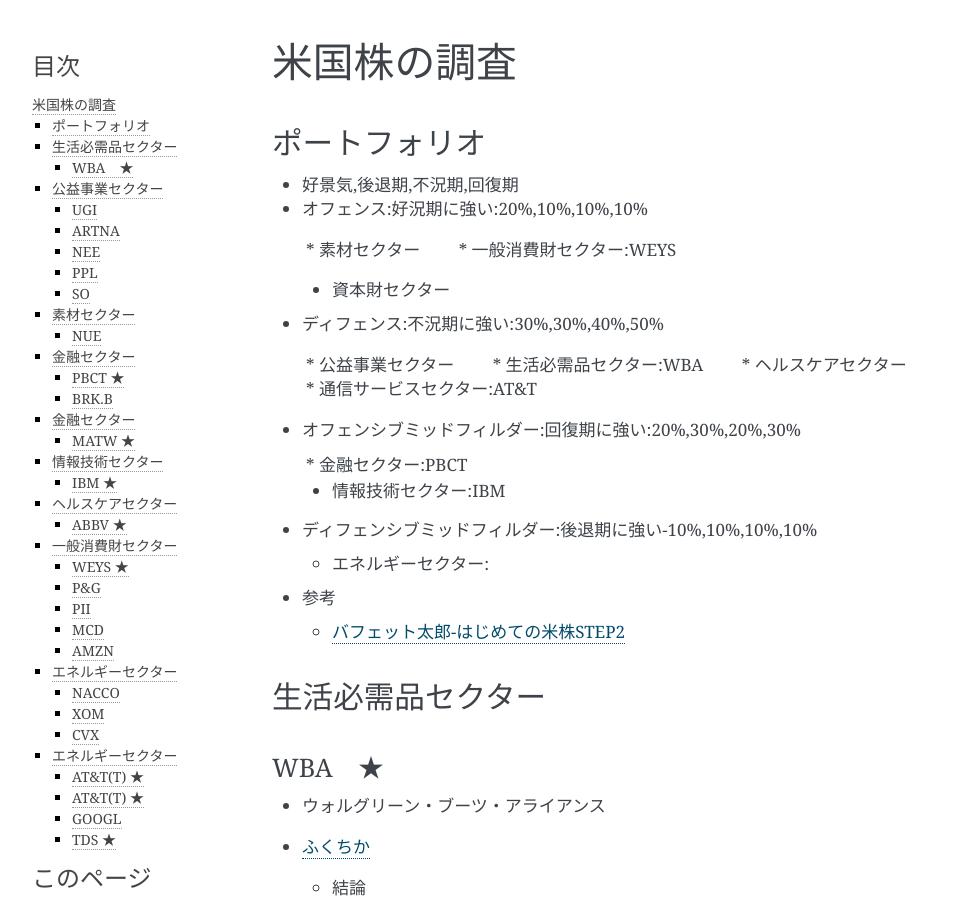
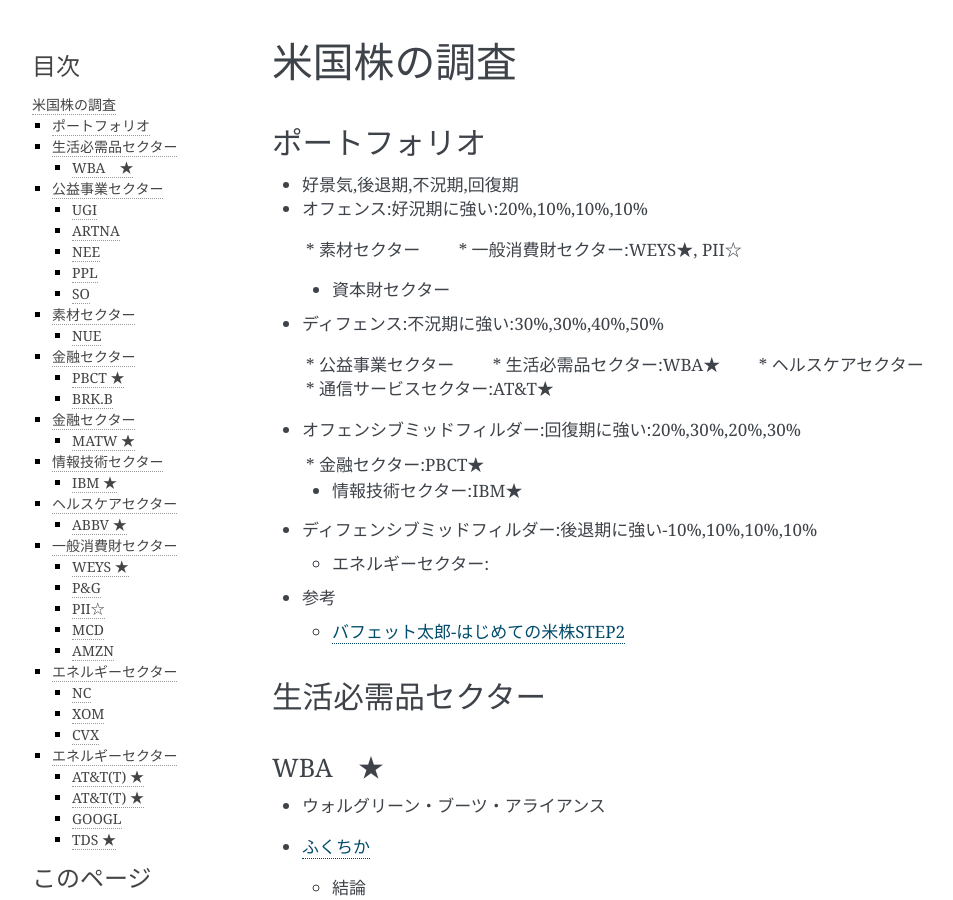
Before and after one commit to yuyuyu0706/sphinx, a Sphinx documentation site: the page built from sphinx/source/work/page07_finance.rst, in a window 1280 px wide and 900 px high. Shown: the whole window, without its empty margins (148-1101 px from the left). Built offline with Sphinx 7.4.7, drawn with Linux system fonts in a browser that asks for light colours; pages that are not in the unit, such as notebooks, are missing from menus; some of the changed text lies outside the part shown.

Commit message:
auto commit

```diff
--- a/sphinx/source/work/page07_finance.rst
+++ b/sphinx/source/work/page07_finance.rst
@@ -10,20 +10,20 @@
 * オフェンス:好況期に強い:20%,10%,10%,10%
 
 　　* 素材セクター
-　　* 一般消費財セクター:WEYS
+　　* 一般消費財セクター:WEYS★, PII☆
   * 資本財セクター
 
 * ディフェンス:不況期に強い:30%,30%,40%,50%
 
 　　* 公益事業セクター
-　　* 生活必需品セクター:WBA
+　　* 生活必需品セクター:WBA★
 　　* ヘルスケアセクター
-　　* 通信サービスセクター:AT&T
+　　* 通信サービスセクター:AT&T★
 
 * オフェンシブミッドフィルダー:回復期に強い:20%,30%,20%,30%
 
-　　* 金融セクター:PBCT
-  * 情報技術セクター:IBM
+　　* 金融セクター:PBCT★
+  * 情報技術セクター:IBM★
 
 * ディフェンシブミッドフィルダー:後退期に強い-10%,10%,10%,10%
 
@@ -489,9 +497,15 @@ AMZN
 エネルギーセクター
 ###############################
 
+* 25年以上連続増配銘柄はエクソンモービル(XOM)、シェブロン(CVX)、NACCOインダストリーズ(NC)の3つしかない
+
 ********************
-NACCO
+NC
 ********************
+
+* NACCOインダストリーズ
+
+  * 石炭鉱業および天然資源産業を実施している
 
 ********************
 XOM
```
Also changed, not shown: other parts of sphinx/source/work/page07_finance.rst (+11 -3 lines).
